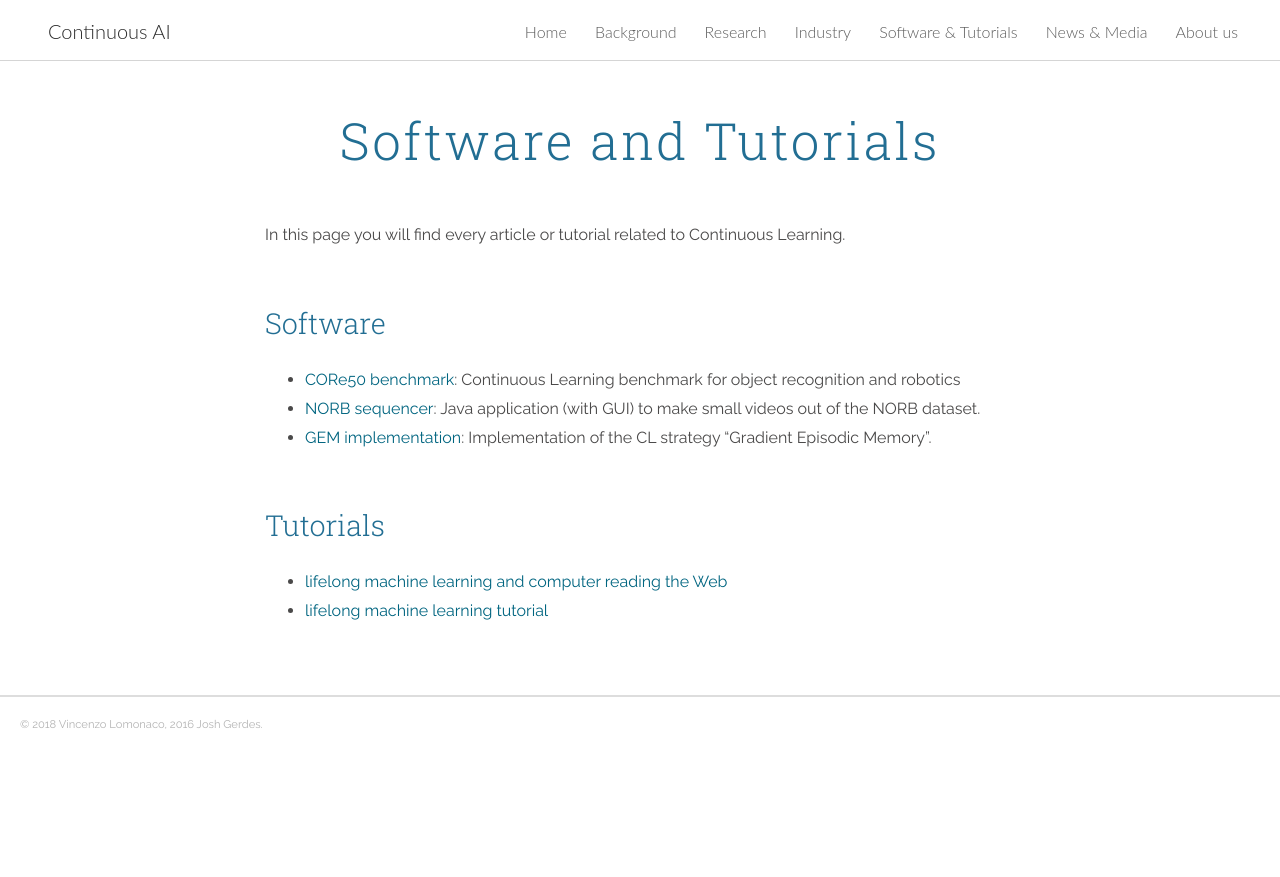
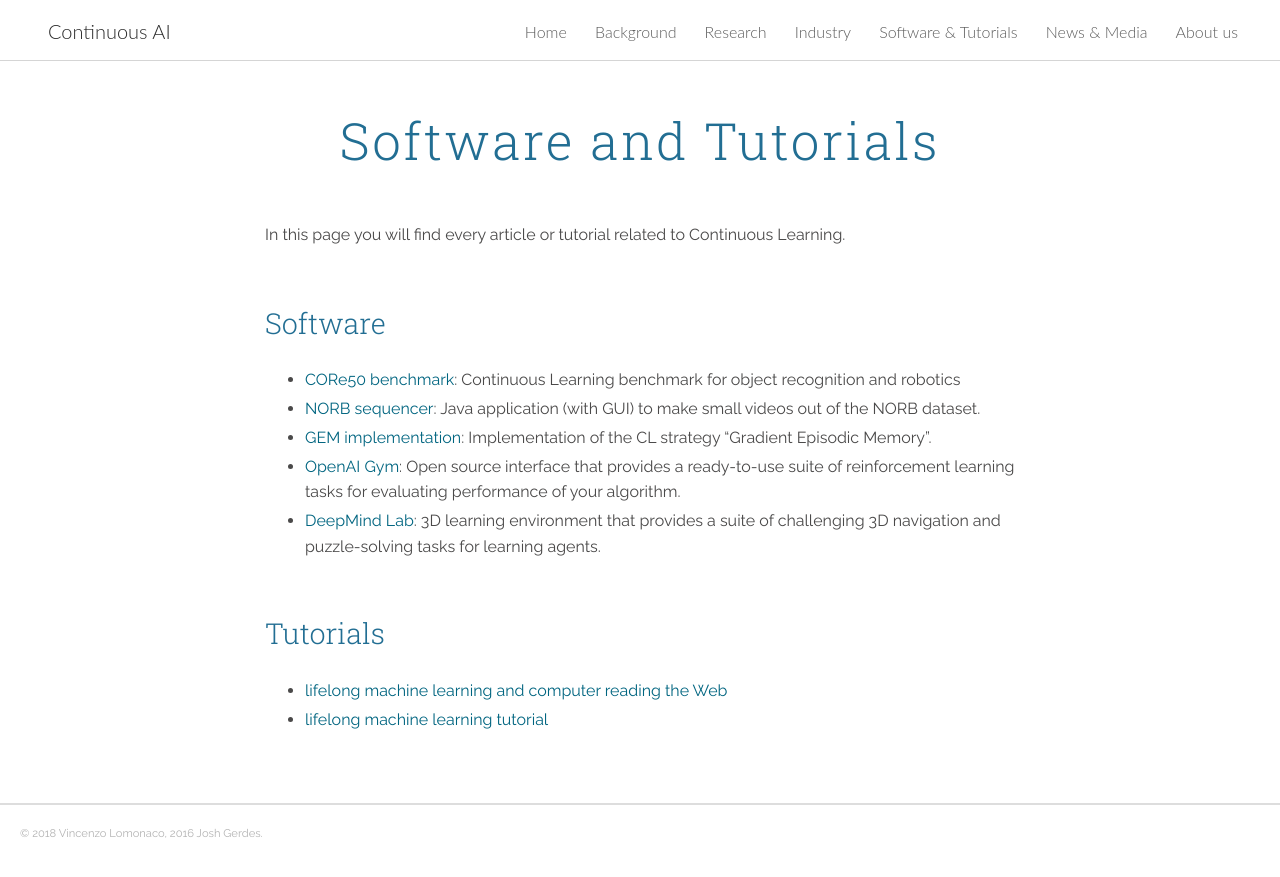
Before and after one commit to giparisi/website, a Jekyll site: the page built from software_and_tutorials.md, in a window 1280 px wide. Shown: the top 877 px of the page. Built offline with Jekyll 4.4.1, drawn with Linux system fonts in a browser that asks for light colours; nearby versions of some CDN libraries.

Commit message:
added OpenAi gym and Deep Mind lab testbeds links

```diff
--- a/software_and_tutorials.md
+++ b/software_and_tutorials.md
@@ -9,6 +9,8 @@ In this page you will find every article or tutorial related to Continuous Learn
 - [CORe50 benchmark](https://github.com/vlomonaco/core50): Continuous Learning benchmark for object recognition and robotics
 - [NORB sequencer](https://github.com/vlomonaco/norb-creator): Java application (with GUI) to make small videos out of the NORB dataset.
 - [GEM implementation](https://github.com/facebookresearch/GradientEpisodicMemory): Implementation of the CL strategy "Gradient Episodic Memory".
+- [OpenAI Gym](https://gym.openai.com): Open source interface that provides a ready-to-use suite of reinforcement learning tasks for evaluating performance of your algorithm.
+- [DeepMind Lab](https://github.com/deepmind/lab): 3D learning environment that provides a suite of challenging 3D navigation and puzzle-solving tasks for learning agents.
 
 <h3 id="summary" style="margin-bottom: 30px;">Tutorials</h3>
 - [lifelong machine learning and computer reading the Web](http://www.cs.uic.edu/~liub/Lifelong-Machine-Learning-Tutorial-KDD-2016.pdf)
```
